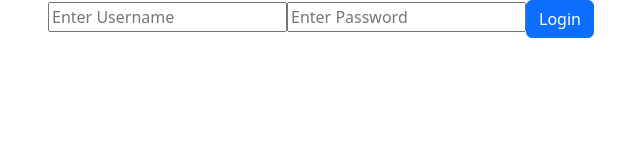
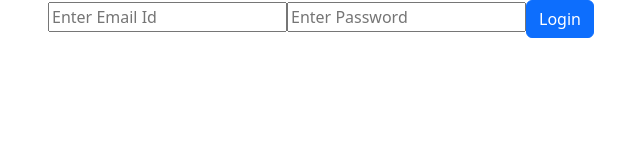
Before and after one commit to SE-Fall22-Group10/parttimeScheduler, a React (Create React App) app in the folder Frontend/: page / in a window 1280 px wide. Shown: the top 160 px of the page, without its empty margins (319-959 px from the left). Built offline with nearby package versions, Linux system fonts and the light colour scheme.

Commit message:
Link Login, MainPage and HomePage components

```diff
--- a/Frontend/src/apiCalls.ts
+++ b/Frontend/src/apiCalls.ts
@@ -1,7 +1,7 @@
 import type {UserDetailsObject} from './interface';
 import axios from 'axios';
 
-export const getUserAfterVerification = async (username: string, password: string): Promise<UserDetailsObject> => {
-	const result = await axios({method: 'GET', url: 'http://localhost:3000/users', params: {username}});
+export const getUser = async (userEmail: string): Promise<UserDetailsObject> => {
+	const result = await axios({method: 'GET', url: 'http://localhost:3000/users', params: {userEmail}});
 	return result.data[0] as UserDetailsObject;
 };
--- a/Frontend/src/components/homePage/HomePage.tsx
+++ b/Frontend/src/components/homePage/HomePage.tsx
@@ -1,12 +1,13 @@
 import React, {useState} from 'react';
-import {Button} from 'react-bootstrap';
 import type {HomePageProps} from '../../interface';
 
 const HomePage: React.FC<HomePageProps> = (props: HomePageProps): JSX.Element => {
 	const [username, setUsername] = useState<string>('');
 	const [password, setPassword] = useState<string>('');
 	return (
+		// Profile bar
 		<div>
+			{props.userData?.username}
 		</div>
 	);
 };
--- a/Frontend/src/components/login/Login.tsx
+++ b/Frontend/src/components/login/Login.tsx
@@ -1,29 +1,40 @@
 import React, {useState} from 'react';
-import {Button} from 'react-bootstrap';
-import {getUserAfterVerification} from '../../apiCalls';
-import type {LoginProps} from '../../interface';
-import './Login.css';
+import {Button, Container} from 'react-bootstrap';
+import type {LoginProps, UserDetailsObject} from '../../interface';
+import {verifyUserLogin} from '../../utils';
+import HomePage from '../homePage/HomePage';
+// Import loginCss from './Login.module.css';
 
 const Login: React.FC<LoginProps> = (props: LoginProps): JSX.Element => {
-	const [username, setUsername] = useState<string>('');
+	const [userEmail, setUserEmail] = useState<string>('');
 	const [password, setPassword] = useState<string>('');
+	const [loginMessage, setLoginMessage] = useState<string>('');
 	const handleLogin = async () => {
 		try {
-			const user = await getUserAfterVerification(username, password);
-			console.log(user);
+			const user: boolean | UserDetailsObject = await verifyUserLogin(userEmail, password);
+			if (user === false) {
+				props.setIsUserLoggedIn(false);
+				setLoginMessage('Invalid email or password');
+			} else {
+				props.setIsUserLoggedIn(true);
+				setLoginMessage('Successful Login');
+				props.setUserData(user as UserDetailsObject);
+			}
 		} catch (error: unknown) {
 			console.log('Error in login');
+			props.setIsUserLoggedIn(false);
+			setLoginMessage('Invalid email or password');
 		}
 	};
 
 	return (
-		<div>
+		<Container>
 			<input
 				type='text'
-				placeholder='Enter Username'
-				value={username}
+				placeholder='Enter Email Id'
+				value={userEmail}
 				onChange={e => {
-					setUsername(e.target.value);
+					setUserEmail(e.target.value);
 				}}
 			/>
 			<input
@@ -40,7 +51,8 @@ const Login: React.FC<LoginProps> = (props: LoginProps): JSX.Element => {
 			>
         Login
 			</Button>
-		</div>
+			{loginMessage}
+		</Container>
 	);
 };
 
--- a/Frontend/src/components/mainPage/mainPage.tsx
+++ b/Frontend/src/components/mainPage/mainPage.tsx
@@ -6,9 +6,10 @@ import Login from '../login/Login';
 
 const MainPage: React.FC = (): JSX.Element => {
 	const [isUserLoggedIn, setIsUserLoggedIn] = useState<boolean>(false);
-	const [userData, setUserData] = useState<UserDetailsObject>(undefined);
+	const [userData, setUserData] = useState<UserDetailsObject>();
+
 	return (<>
-		{isUserLoggedIn && userData ? <HomePage userData={userData} /> : <Login setIsUserLoggedIn={setIsUserLoggedIn} />}
+		{isUserLoggedIn && userData ? <HomePage userData={userData} /> : <Login setIsUserLoggedIn={setIsUserLoggedIn} setUserData={setUserData} />}
 	</>);
 };
 
--- a/Frontend/src/interface.ts
+++ b/Frontend/src/interface.ts
@@ -1,12 +1,13 @@
 export type LoginProps = {
 	setIsUserLoggedIn: (isUserLoggedIn: boolean) => void;
+	setUserData: (userData: UserDetailsObject) => void;
 };
 
 export type HomePageProps = {
 	userData: UserDetailsObject;
 };
 
-export type UserDetailsObject = undefined | {
+export type UserDetailsObject = {
 	username: string;
 	userEmail: string;
 	password: string;
--- /dev/null
+++ b/Frontend/src/utils.ts
@@ -0,0 +1,13 @@
+import axios from 'axios';
+import type {UserDetailsObject} from './interface';
+
+export const verifyUserLogin = async (userEmail: string, password: string): Promise<UserDetailsObject | boolean> => {
+	try {
+		const result = await axios({method: 'GET', url: 'http://localhost:3000/users', params: {userEmail}});
+		const user = result.data[0] as UserDetailsObject;
+		return (user && user.password === password) ? user : false;
+	} catch (error: unknown) {
+		console.log('Error in login');
+		return false;
+	}
+};
```
Also changed, not shown: Frontend/.eslintrc.json, Frontend/src/components/login/Login.css (deleted), Frontend/src/components/login/Login.module.css (added).
